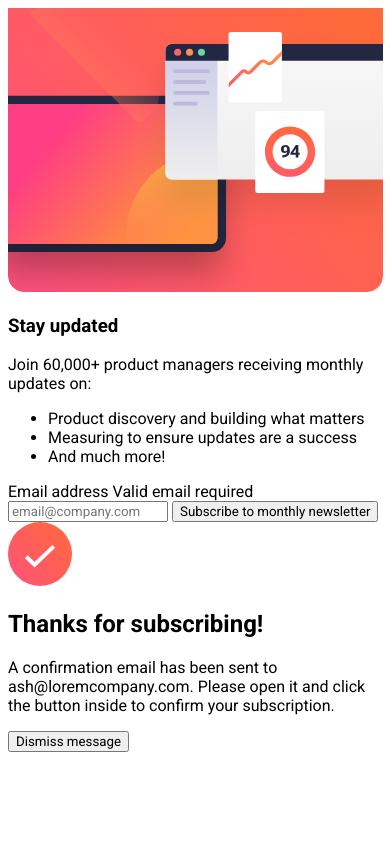
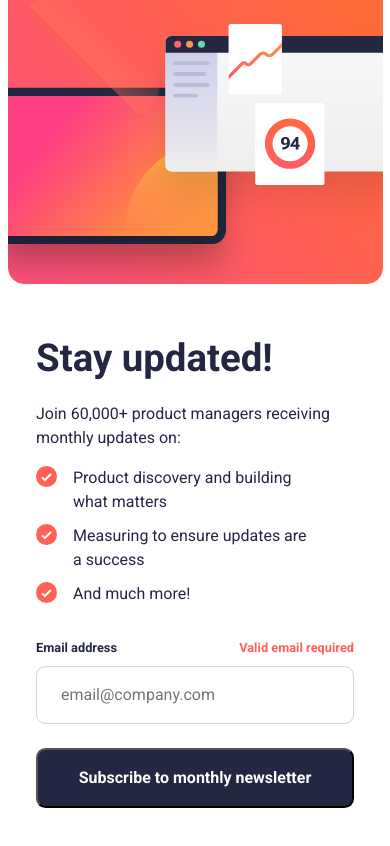
Before and after one commit to gilotin/Newsletter-sign-up, a plain HTML site: page index.html in a window 390 px wide. Drawn offline with Linux system fonts and the light colour scheme.

Commit message:
feat: added mobile design

```diff
--- a/index.html
+++ b/index.html
@@ -20,38 +20,53 @@
     <body>
         <main>
             <section>
-                <div class="wrapper">
+                <div class="hero__image">
                     <img
                         src="./assets/images/illustration-sign-up-mobile.svg"
                         alt="board with graphs and statistics"
                     />
                 </div>
                 <section id="subscribe-card" class="subscribe-card wrapper">
-                    <h1>Stay updated</h1>
-                    <p>Join 60,000+ product managers receiving monthly updates on:</p>
-                    <ul>
-                        <li class="features">Product discovery and building what matters</li>
-                        <li class="features">Measuring to ensure updates are a success</li>
-                        <li class="features">And much more!</li>
+                    <h1 class="subscribe-card__header">Stay updated!</h1>
+                    <p class="subscribe-card__description">
+                        Join 60,000+ product managers receiving monthly updates on:
+                    </p>
+                    <ul class="subscribe-card__list">
+                        <li class="subscribe-card__list-features">
+                            <img src="./assets/images/icon-list.svg" alt="check tick" />
+                            <p>Product discovery and building what matters</p>
+                        </li>
+                        <li class="subscribe-card__list-features">
+                            <img src="./assets/images/icon-list.svg" alt="check tick" />
+                            <p>Measuring to ensure updates are a success</p>
+                        </li>
+                        <li class="subscribe-card__list-features">
+                            <img src="./assets/images/icon-list.svg" alt="check tick" />
+                            <p>And much more!</p>
+                        </li>
                     </ul>
-                    <form form action="/submit-form" method="POST">
-                        <div>
-                            <label for="email">Email address</label>
-                            <span id="eail-error">Valid email required</span>
+                    <form class="subscribe-card__form" form action="/submit-form" method="POST">
+                        <div class="subscribe-card__form-group">
+                            <label class="subscribe-card__form-label" for="email"
+                                >Email address</label
+                            >
+                            <span class="subscribe-card__form-error">Valid email required</span>
                         </div>
                         <input
+                            class="subscribe-card__form-input"
                             name="email"
                             id="email"
                             type="email"
                             placeholder="email@company.com"
-                            required
                         />
-                        <button type="submit">Subscribe to monthly newsletter</button>
+                        <button class="subscribe-card__form-button" type="submit">
+                            Subscribe to monthly newsletter
+                        </button>
                     </form>
                 </section>
             </section>
 
-            <section class="success-card wrapper">
+            <section class="success-card wrapper hidden">
                 <img src="./assets/images/icon-success.svg" alt="success check sign" />
                 <h2>Thanks for subscribing!</h2>
                 <p>
--- a/reset.css
+++ b/reset.css
@@ -0,0 +1,72 @@
+/* 1. Use a more-intuitive box-sizing model */
+*,
+*::before,
+*::after {
+    box-sizing: border-box;
+}
+
+/* 2. Remove default margin */
+* {
+    margin: 0;
+}
+
+body {
+    /* 3. Add accessible line-height */
+    line-height: 1.5;
+    /* 4. Improve text rendering */
+    -webkit-font-smoothing: antialiased;
+}
+
+/* 5. Improve media defaults */
+img,
+picture,
+video,
+canvas,
+svg {
+    display: block;
+    max-width: 100%;
+}
+
+/* 6. Inherit fonts for form controls */
+input,
+button,
+textarea,
+select {
+    font: inherit;
+}
+
+/* 7. Avoid text overflows */
+p,
+h1,
+h2,
+h3,
+h4,
+h5,
+h6 {
+    overflow-wrap: break-word;
+}
+
+/* 8. Improve line wrapping */
+p {
+    text-wrap: pretty;
+}
+
+h1,
+h2,
+h3,
+h4,
+h5,
+h6 {
+    text-wrap: balance;
+}
+
+/*
+  9. Create a root stacking context
+*/
+#root,
+#__next {
+    isolation: isolate;
+}
+
+
+/* Provided by Josh Comeau */
--- a/style.css
+++ b/style.css
@@ -7,3 +7,91 @@
     --white: hsl(0, 0%, 100%);
     --tomato: hsl(4, 100%, 67%);
 }
+
+body {
+    display: flex;
+    justify-content: center;
+    align-items: center;
+    color: var(--dark-slate-grey);
+}
+
+/* Universal */
+
+.hidden {
+    display: none;
+}
+
+
+.wrapper {
+    width: 350px;
+    margin: auto;
+    padding: 1rem;
+}
+
+/* Hero Image */
+
+.hero__image {
+    margin-bottom: 1.8rem;
+}
+
+/* Subscription card */
+
+.subscribe-card__header {
+    font-size: 2.4rem;
+    margin-bottom: 1rem;
+}
+
+.subscribe-card__description {
+    margin-bottom: 1rem;
+}
+
+
+.subscribe-card__list {
+    padding: 0;
+    margin-bottom: 2rem;
+}
+
+.subscribe-card__list-features {
+    list-style-type: none;
+    margin-bottom: .6rem;
+    display: flex;
+    gap: 1rem;
+    font-size: 1rem;
+}
+
+.subscribe-card__list-features img {
+    align-self: flex-start;
+}
+
+
+/* Form */
+
+.subscribe-card__form-group {
+    font-size: .8rem;
+    font-weight: 600;
+    display: flex;
+    justify-content: space-between;
+    margin: .6rem 0;
+}
+
+.subscribe-card__form-input {
+    border-radius: .6rem;
+    border: 1px solid lightgray;
+    padding: 1rem 1.5rem;
+    width: 100%;
+    margin-bottom: 1.5rem;
+}
+
+.subscribe-card__form-error {
+    color: var(--tomato);
+}
+
+.subscribe-card__form-button {
+    width: 100%;
+    color: var(--white);
+    background-color: var(--dark-slate-grey);
+    padding: 1rem 1.5rem;
+    border-radius: .6rem;
+    font-weight: 700;
+    margin-bottom: 1.5rem;
+}
```
